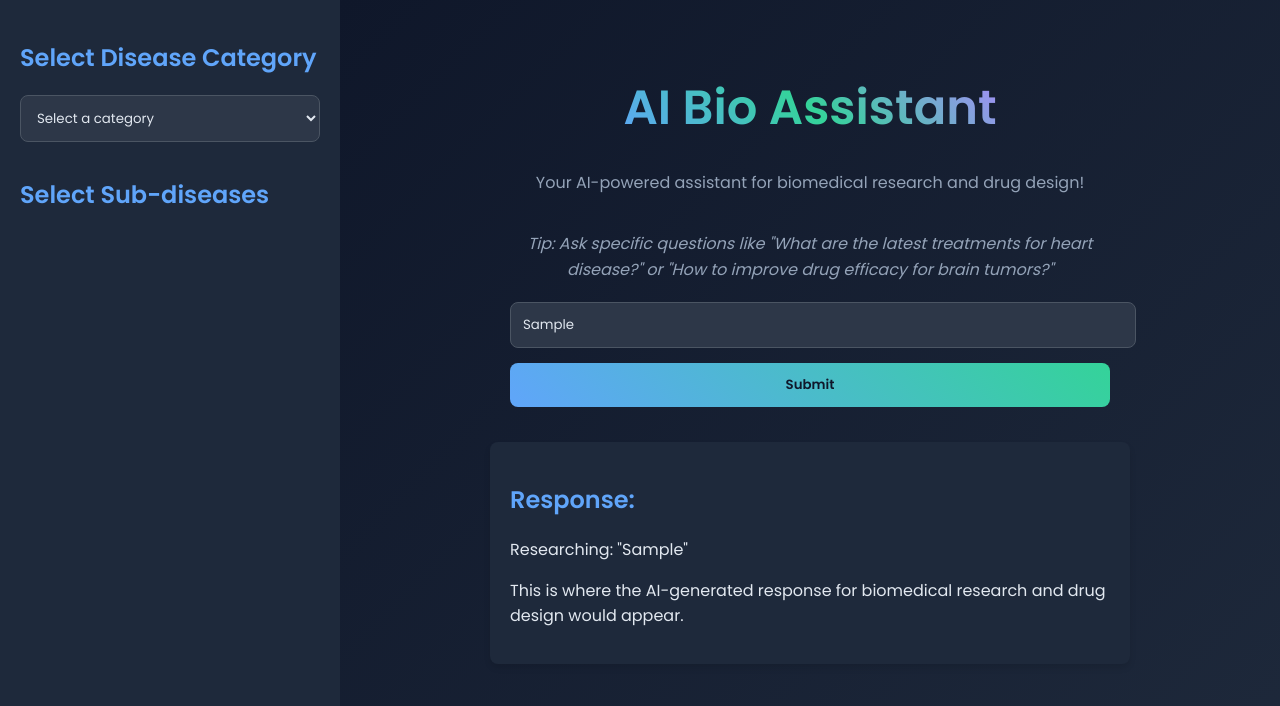
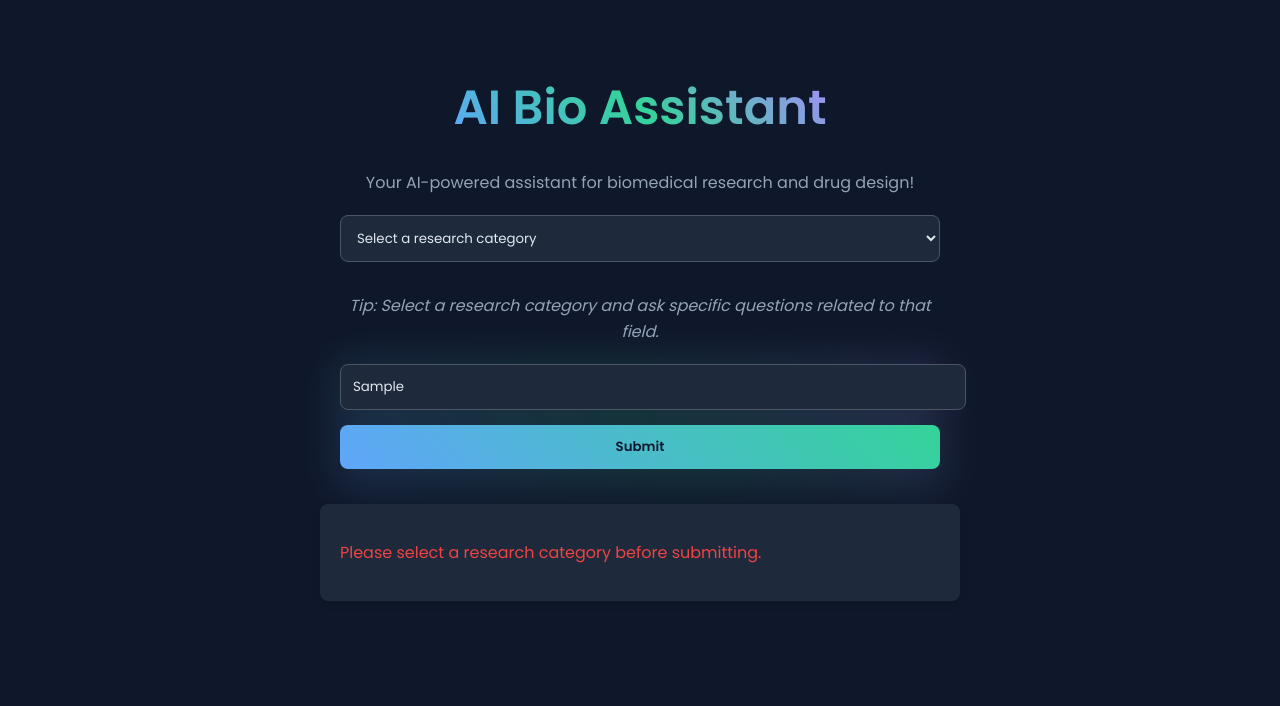
Before and after one commit to hariscoder3/BioAssistantUI, a plain HTML site: page index.html in a window 1280 px wide. Both pictures are taken after typing "Sample" into the empty fields and a click on the button "Submit". Drawn offline with Linux system fonts and the light colour scheme.

Commit message:
sub-category removed

```diff
--- a/index.html
+++ b/index.html
@@ -7,33 +7,37 @@
     <link rel="stylesheet" href="style.css">
 </head>
 <body>
-    <div class="container">
-        <div class="sidebar">
-            <h2>Select Disease Category</h2>
-            <select id="disease-category">
-                <option value="" disabled selected>Select a category</option>
-                <option value="cardiovascular">Cardiovascular Diseases</option>
-                <option value="neurological">Neurological Disorders</option>
-                <option value="oncology">Oncology</option>
-                <option value="infectious">Infectious Diseases</option>
-            </select>
-            <h2>Select Sub-diseases</h2>
-            <div id="sub-diseases" class="checkbox-group">
-                <!-- Sub-diseases will be dynamically added here -->
-            </div>
-        </div>
-        <div class="main-content">
+    <body>
+        <div class="container">
             <h1>AI Bio Assistant</h1>
             <p class="subtitle">Your AI-powered assistant for biomedical research and drug design!</p>
-            <p class="tip">Tip: Ask specific questions like "What are the latest treatments for heart disease?" or "How to improve drug efficacy for brain tumors?"</p>
+
+            <div class="input-group">
+                <select id="research-category">
+                    <option value="" disabled selected>Select a research category</option>
+                    <option value="cardiovascular">Cardiovascular Diseases</option>
+                    <option value="neurological">Neurological Disorders</option>
+                    <option value="oncology">Oncology</option>
+                    <option value="infectious">Infectious Diseases</option>
+                    <option value="longevity">Longevity Research</option>
+                    <option value="cancer-pathways">Cancer Pathways</option>
+                    <option value="antibiotics">Next-Gen Antibiotics</option>
+                    <option value="protein-structure">Protein Structure Prediction</option>
+                    <option value="drug-binding">Drug Binding Optimization</option>
+                    <option value="synthetic-cells">Designing Synthetic Cells</option>
+                </select>
+            </div>
+
+            <p class="tip">Tip: Select a research category and ask specific questions related to that field.</p>
+
             <div class="input-group">
                 <div class="glow"></div>
                 <input type="text" id="research-question" placeholder="Enter your biomedical research question">
                 <button id="submit">Submit</button>
             </div>
+
             <div id="response"></div>
         </div>
-    </div>
     <script src="script.js"></script>
 </body>
 </html>
--- a/script.js
+++ b/script.js
@@ -1,29 +1,17 @@
-const subDiseases = {
-    'cardiovascular': ['Hypertension', 'Coronary Artery Disease', 'Heart Failure', 'Arrhythmias'],
-    'neurological': ['Alzheimer\'s Disease', 'Parkinson\'s Disease', 'Multiple Sclerosis', 'Epilepsy'],
-    'oncology': ['Breast Cancer', 'Lung Cancer', 'Leukemia', 'Colorectal Cancer'],
-    'infectious': ['COVID-19', 'HIV/AIDS', 'Tuberculosis', 'Malaria']
-};
-
-document.getElementById('disease-category').addEventListener('change', function() {
-    const category = this.value;
-    const subDiseasesContainer = document.getElementById('sub-diseases');
-    subDiseasesContainer.innerHTML = '';
-    if (subDiseases[category]) {
-        subDiseases[category].forEach(subDisease => {
-            const label = document.createElement('label');
-            const checkbox = document.createElement('input');
-            checkbox.type = 'checkbox';
-            checkbox.value = subDisease;
-            label.appendChild(checkbox);
-            label.appendChild(document.createTextNode(` ${subDisease}`));
-            subDiseasesContainer.appendChild(label);
-        });
-    }
-});
-
 document.getElementById('submit').addEventListener('click', function() {
+    const category = document.getElementById('research-category').value;
     const question = document.getElementById('research-question').value;
     const response = document.getElementById('response');
-    response.innerHTML = `<h2>Response:</h2><p>Researching: "${question}"</p><p>This is where the AI-generated response for biomedical research and drug design would appear.</p>`;
+
+    if (!category) {
+        response.innerHTML = "<p style='color: #ef4444;'>Please select a research category before submitting.</p>";
+        return;
+    }
+
+    response.innerHTML = `
+        <h2 style="color: #60a5fa;">Response:</h2>
+        <p><strong>Category:</strong> ${category}</p>
+        <p><strong>Question:</strong> "${question}"</p>
+        <p>AI-generated response appear here</p>
+    `;
 });
--- a/style.css
+++ b/style.css
@@ -8,22 +8,11 @@ body {
 }
 .container {
     display: flex;
-    height: 100vh;
-}
-.sidebar {
-    width: 300px;
-    background-color: #1e293b;
-    padding: 20px;
-    overflow-y: auto;
-    box-shadow: 2px 0 10px rgba(0,0,0,0.1);
-}
-.main-content {
-    flex-grow: 1;
-    padding: 40px;
-    display: flex;
     flex-direction: column;
     align-items: center;
-    background: linear-gradient(135deg, #0f172a 0%, #1e293b 100%);
+    min-height: 100vh;
+    padding: 40px;
+    box-sizing: border-box;
 }
 h1 {
     font-size: 3em;
@@ -42,7 +31,7 @@ select, input[type="text"], button {
     width: 100%;
     padding: 12px;
     margin-bottom: 15px;
-    background-color: #2d3748;
+    background-color: #1e293b;
     border: 1px solid #4b5563;
     color: #e2e8f0;
     border-radius: 8px;
@@ -66,17 +55,6 @@ button:hover {
     transform: translateY(-2px);
     box-shadow: 0 4px 6px rgba(0,0,0,0.1);
 }
-.checkbox-group {
-    margin-bottom: 15px;
-}
-.checkbox-group label {
-    display: block;
-    margin-bottom: 8px;
-    cursor: pointer;
-}
-.checkbox-group input[type="checkbox"] {
-    margin-right: 8px;
-}
 .tip {
     font-style: italic;
     color: #94a3b8;
@@ -84,11 +62,6 @@ button:hover {
     text-align: center;
     max-width: 600px;
     line-height: 1.6;
-}
-h2 {
-    color: #60a5fa;
-    margin-top: 20px;
-    font-weight: 600;
 }
 .input-group {
     width: 100%;
```
